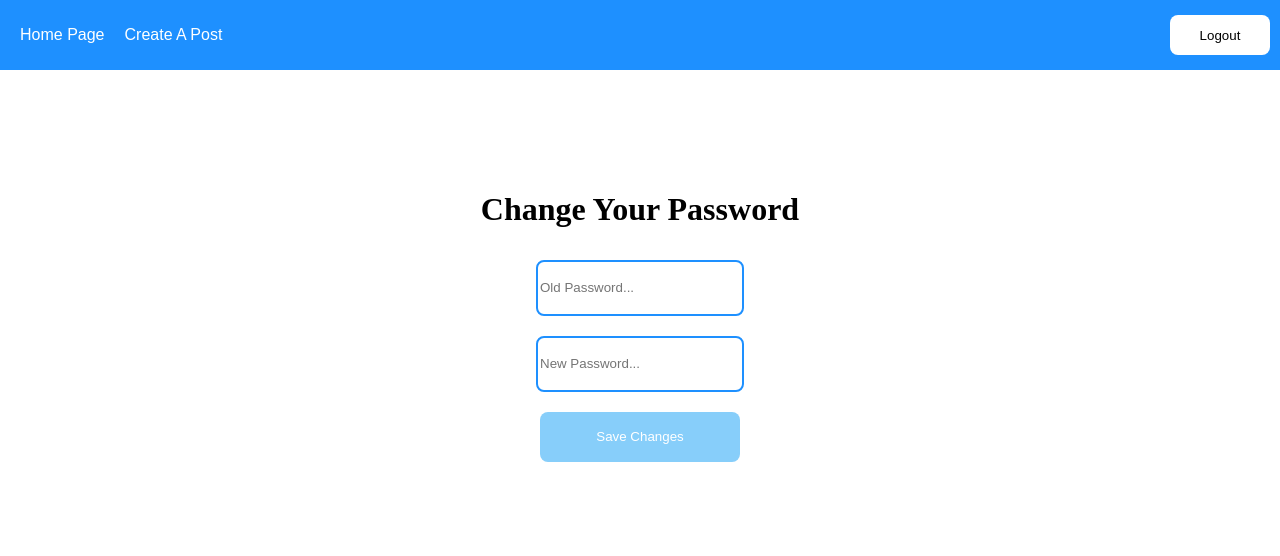
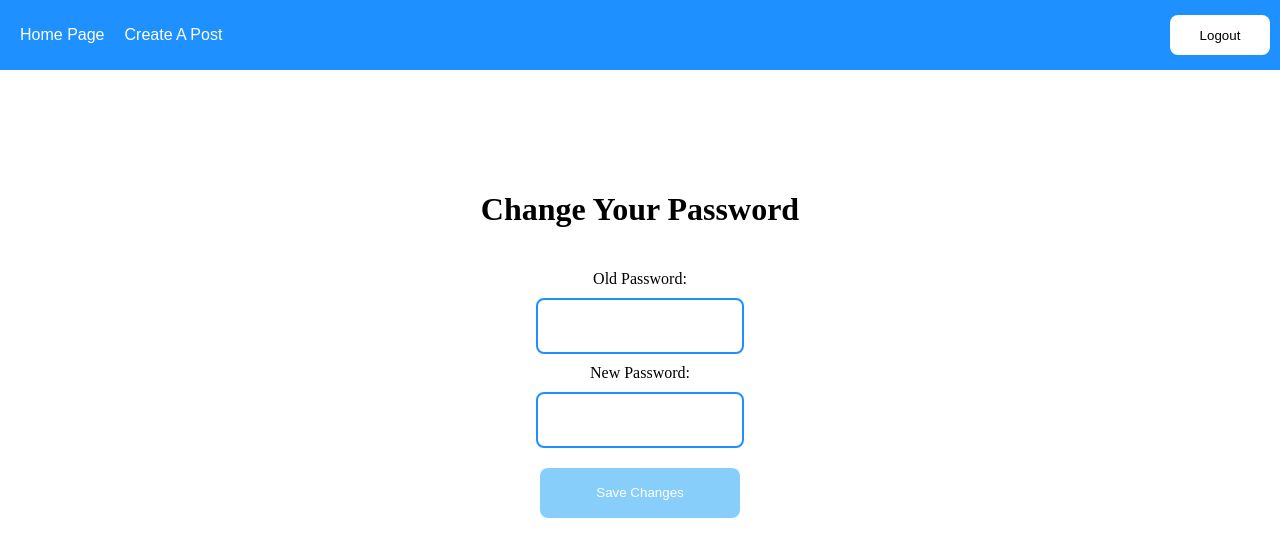
Before and after one commit to Andrlb2k1/Social_media, a React (Create React App) app in the folder client/: page /changepassword in a window 1280 px wide. Shown: the top 556 px of the page. Built offline with nearby package versions, Linux system fonts and the light colour scheme; no server answers.

Commit message:
final styles 2

```diff
--- a/client/src/App.css
+++ b/client/src/App.css
@@ -77,6 +77,10 @@ body {
 .buttons label {
   margin-right: 20px;
   margin-left: 10px;
+}
+
+input {
+  outline: none;
 }
 
 /* CREATE POST PAGE CSS */
@@ -311,6 +315,10 @@ button, .changePasswordContainer input, button {
   border: 2px solid dodgerblue;
 }
 
+.changePasswordContainer h1 {
+  padding-bottom: 20px;
+}
+
 /* PROFILE PAGE */
 
 .profilePageContainer {
--- a/client/src/pages/ChangePassword.js
+++ b/client/src/pages/ChangePassword.js
@@ -27,10 +27,12 @@ function ChangePassword() {
     return (
         <div className="changePasswordContainer">
             <h1>Change Your Password</h1>
-            <input type="password" placeholder="Old Password..." onChange={(event) => {
+            <label>Old Password:</label>
+            <input type="password" onChange={(event) => {
                 setOldPassword(event.target.value);
             }} />
-            <input type="password" placeholder="New Password..." onChange={(event) => {
+            <label>New Password:</label>
+            <input type="password" onChange={(event) => {
                 setNewPassword(event.target.value);
             }} />
             <button onClick={changePassword}>Save Changes</button>
```
